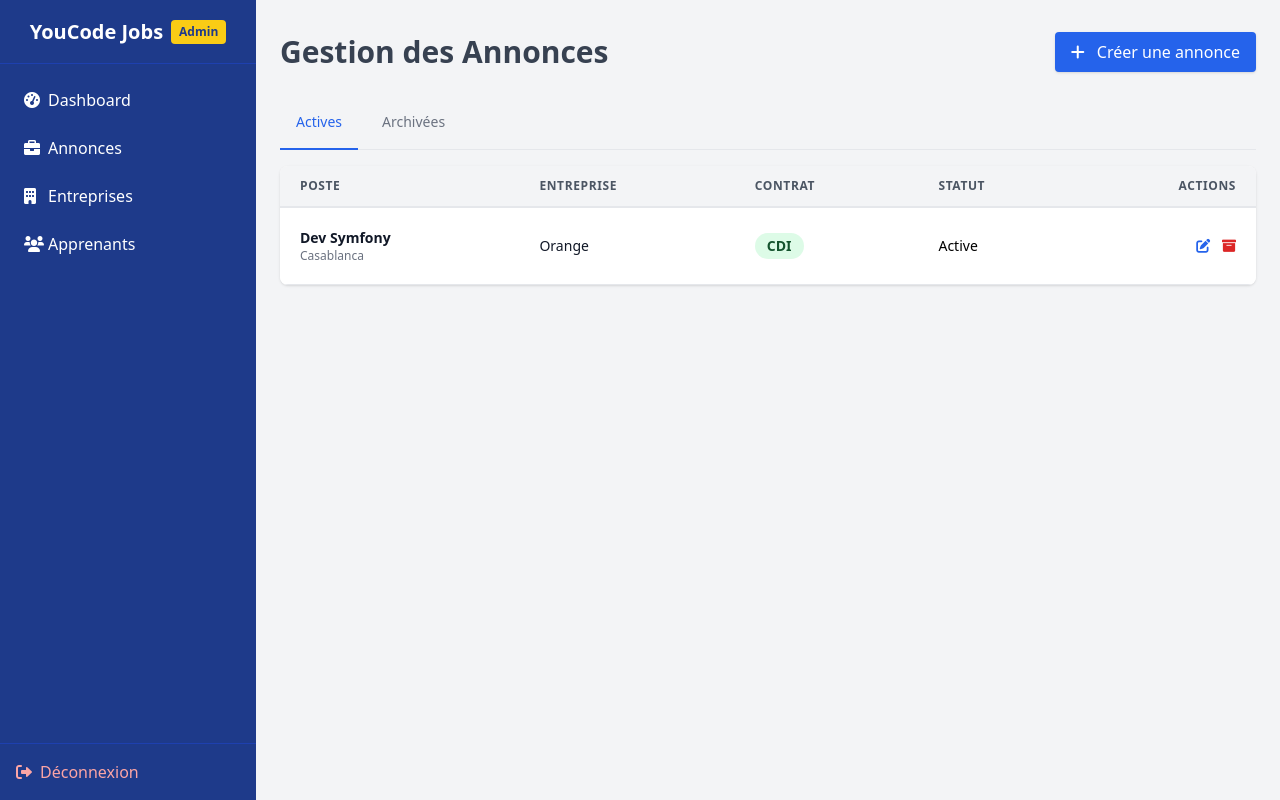
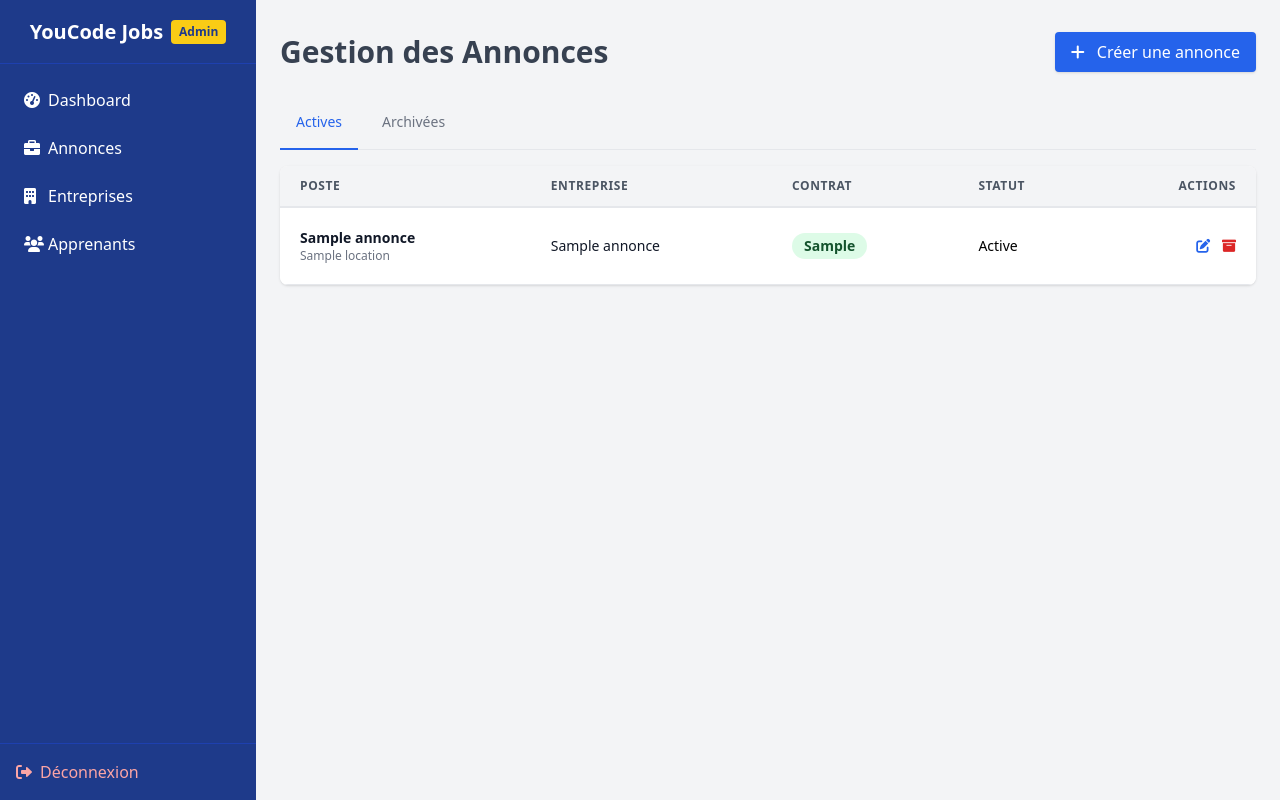
Before and after one commit to HIBA53757/JOB-MATCH, a PHP site: template app/views/back/posts.twig in a window 1280 px wide. Run offline with PHP 8.4, Linux system fonts and the light colour scheme; the template is opened without the code that fills it: most values are stand-ins (such as "Sample title", 1, 10 or a date in 2020); some libraries are stand-ins or nearby versions.

Commit message:
Dynamisez la page de l'annonce

```diff
--- a/app/views/back/posts.twig
+++ b/app/views/back/posts.twig
@@ -11,10 +11,10 @@
     <div class="mb-4 border-b border-gray-200">
         <ul class="flex flex-wrap -mb-px text-sm font-medium text-center">
             <li class="mr-2">
-                <a href="?status=active" class="inline-block p-4 text-blue-600 border-b-2 border-blue-600 rounded-t-lg active">Actives</a>
+                <a href="/admin/posts" class="inline-block p-4 text-blue-600 border-b-2 border-blue-600 rounded-t-lg active">Actives</a>
             </li>
             <li class="mr-2">
-                <a href="?status=archived" class="inline-block p-4 text-gray-500 border-b-2 border-transparent hover:text-gray-600 hover:border-gray-300 rounded-t-lg">Archivées</a>
+                <a href="/admin/posts/archived" class="inline-block p-4 text-gray-500 border-b-2 border-transparent hover:text-gray-600 hover:border-gray-300 rounded-t-lg">Archivées</a>
             </li>
         </ul>
     </div>
@@ -35,23 +35,23 @@
                     {% for annonce in annonces %}
                         <tr>
                             <td class="px-5 py-5 border-b border-gray-200 bg-white text-sm">
-                                <p class="text-gray-900 whitespace-no-wrap font-bold">Dev Symfony</p>
-                                <p class="text-gray-500 text-xs">Casablanca</p>
+                                <p class="text-gray-900 whitespace-no-wrap font-bold">{{annonce.title}}</p>
+                                <p class="text-gray-500 text-xs">{{annonce.location}}</p>
                             </td>
                             <td class="px-5 py-5 border-b border-gray-200 bg-white text-sm">
-                                <p class="text-gray-900 whitespace-no-wrap">Orange</p>
+                                <p class="text-gray-900 whitespace-no-wrap">{{annonce.name}}</p>
                             </td>
                             <td class="px-5 py-5 border-b border-gray-200 bg-white text-sm">
                                 <span class="relative inline-block px-3 py-1 font-semibold text-green-900 leading-tight">
                                     <span aria-hidden class="absolute inset-0 bg-green-200 opacity-50 rounded-full"></span>
-                                    <span class="relative">CDI</span>
+                                    <span class="relative">{{annonce.contract_type}}</span>
                                 </span>
                             </td>
                             <td class="px-5 py-5 border-b border-gray-200 bg-white text-sm">Active</td>
                             <td class="px-5 py-5 border-b border-gray-200 bg-white text-sm text-right">
                                 <button class="text-blue-600 hover:text-blue-900 mr-2"><i class="fas fa-edit"></i></button>
                                 <form action="/admin/post/archive" method="POST" class="inline">
-                                    <input type="hidden" name="id" value="1">
+                                    <input type="hidden" name="id" value="{{annonce.id}}">
                                     <button class="text-red-600 hover:text-red-900" onclick="return confirm('Archiver ?')"><i class="fas fa-archive"></i></button>
                                 </form>
                             </td>
--- a/public/index.php
+++ b/public/index.php
@@ -32,6 +32,7 @@ $router->post("/admin/company/delete" , [CompanyController::class , "deleteCompa
 
 
 $router->get("/admin/posts" , [AnnonceController::class , "renderPosts"]);
+$router->get("/admin/posts/archived" , [AnnonceController::class , "renderPostsArchived"]);
 $router->get("/admin/post/create" , [AnnonceController::class , "renderPostForm"]);
 
 $router->get("/user/home" , [AuthController::class , "renderHome"]);
```
Also changed, not shown: app/controller/back/AnnonceController.php (+10 -1 lines).
